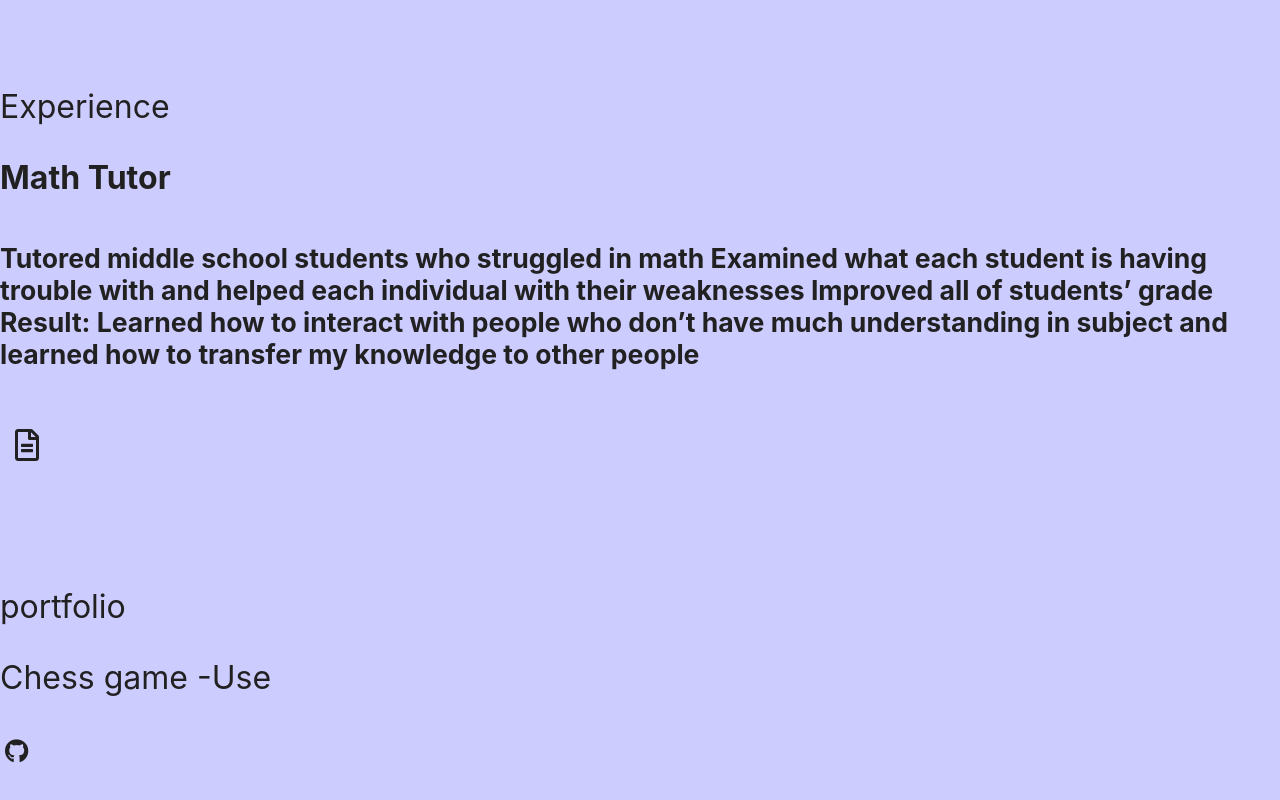
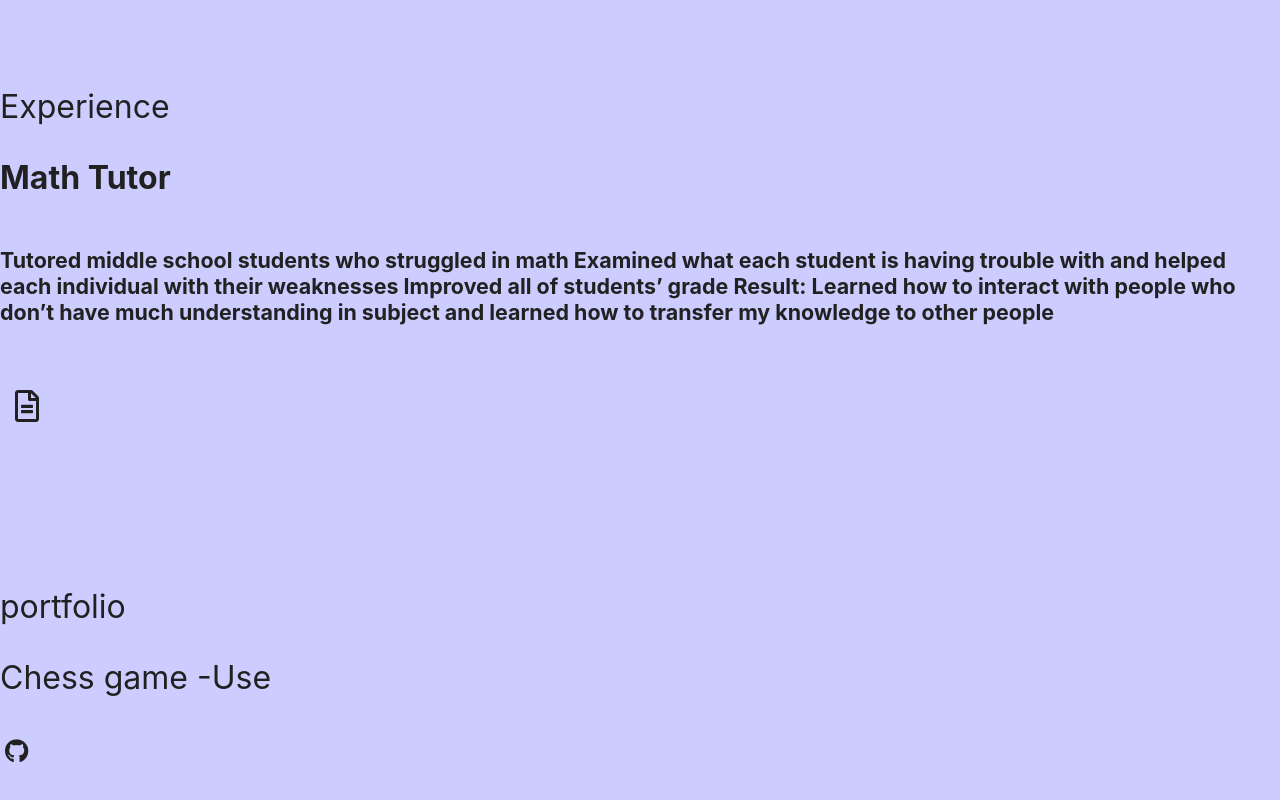
Before and after one commit to mikael1017/my-website, a React (Create React App) app: page / in a window 1280 px wide. Shown: the part 1014-1814 px from the top of the page. Built offline with nearby package versions, Linux system fonts and the light colour scheme.

Commit message:
added math tutor in experience

```diff
--- a/src/components/experience.js
+++ b/src/components/experience.js
@@ -23,14 +23,14 @@ function Experience() {
         >
           <div>
             <b>Math Tutor</b>
-            <h5 id="tutorDescription">
+            <h6 id="tutorDescription">
               Tutored middle school students who struggled in math Examined what
               each student is having trouble with and helped each individual
               with their weaknesses Improved all of students’ grade Result:
               Learned how to interact with people who don’t have much
               understanding in subject and learned how to transfer my knowledge
               to other people
-            </h5>
+            </h6>
           </div>
           <i
             class="far fa-file-alt"
```
